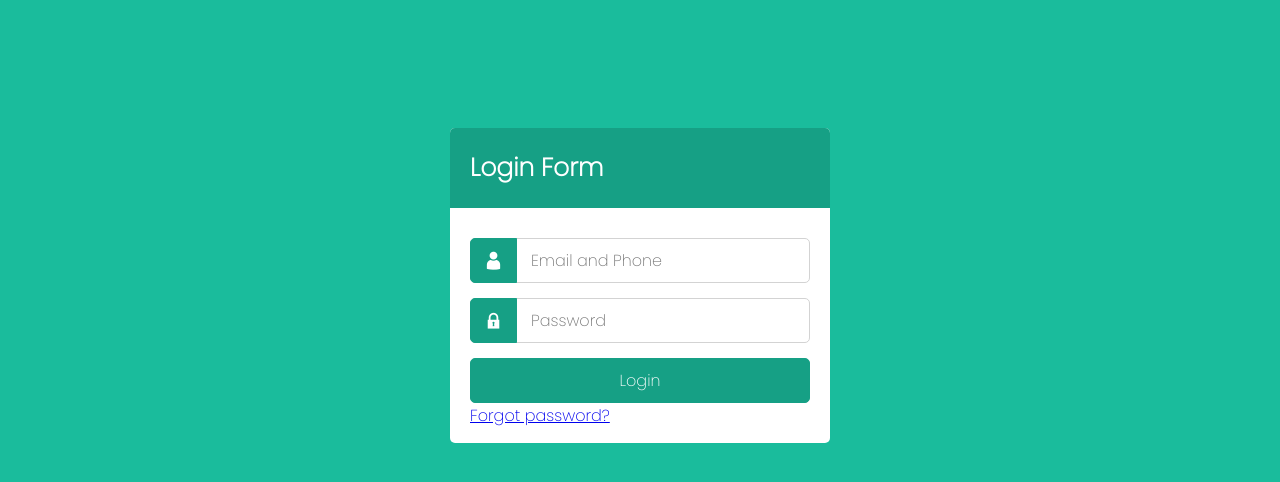
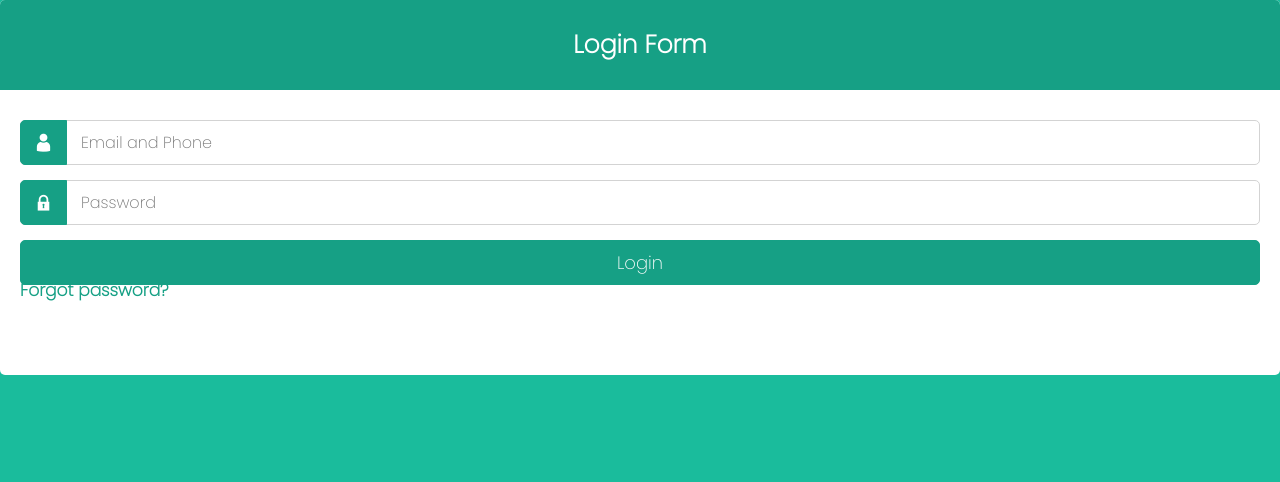
Before and after one commit to BenderCha/Responsive_Login_Form, a PHP site: page / in a window 1280 px wide. Shown: the top 482 px of the page. Run offline with PHP 8.4, Linux system fonts and the light colour scheme.

Commit message:
Update style.css

```diff
--- a/style.css
+++ b/style.css
@@ -6,26 +6,32 @@
     box-sizing: border-box;
     font-family: 'Poppins', sans-serif;
 }
+/*Nick: Bender CarDoO*/
+/*Email: smartttik@gmail.com*/
+/*Telegram: @phpcodes*/
 body
 {
-    display: grid;
     background-color: #1abc9c;
-    margin-top: 10%;
-    place-items: center;
-    /* height: 100%; */
-
+    overflow: hidden;
+}
+.wrapper
+{
+    max-width: 440px;
+    padding: 0 20px;
+    margin: 170px auto;
 }
 .container
 {
-    width: 380px;
+    width: 100%;
     background-color: #fff;
     border-radius: 5px;
+    padding-bottom: 50px;
 }
 .container .title
 {
-    line-height: 80px;
+    line-height: 90px;
     background-color: #16a085;
-    padding-left: 20px;
+    text-align: center;
     border-radius: 5px 5px 0 0;
     color: #fff;
     font-size: 25px;
@@ -38,7 +44,6 @@ body
 .container form .row
 {
     height: 45px;
-
     margin-bottom: 15px;
     position: relative;
 }
@@ -51,6 +56,12 @@ body
     border: 1px solid lightgray;
     border-radius: 5px;
     font-size: 16px;
+    transition: 0.5s all ease;
+}
+.container form .row input:focus
+{
+    border-color: #12876f;
+    box-shadow: inset 0px 0px 2px 2px rgba(26, 188, 156, 0.25);
 }
 .container form .row i
 {
@@ -65,7 +76,21 @@ body
     color: #fff;
     font-size: 18px;
     border-radius: 5px 0 0 5px;
-
+}
+.container form .pass
+{
+    margin: -8px 0 15px 0;
+}
+.container form .pass a
+{
+    text-decoration: none;
+    font-size: 17px;
+    color: #16a085;
+    font-weight: bold;
+}
+.container form .pass a:hover
+{
+    text-decoration: underline;
 }
 .container form .button input
 {
@@ -74,5 +99,28 @@ body
     background-color: #16a085;
     border: 1px solid #16a085;
     cursor: pointer;
-
+    font-size: 18px;
+    font-weight: 500;
+    transition: 0.5s all ease;
 }
+.container form .button input:hover
+{
+    background-color: #12876f;
+}
+.container form .signup_link
+{
+    margin-top: 10px;
+    text-align: center;
+    font-weight: bold;
+}
+.container form .signup_link a
+{
+    text-decoration: none;
+    font-size: 17px;
+    color: #16a085;
+    padding: 5px;
+}
+.container form .signup_link a:hover
+{
+    text-decoration: underline;
+}
```
